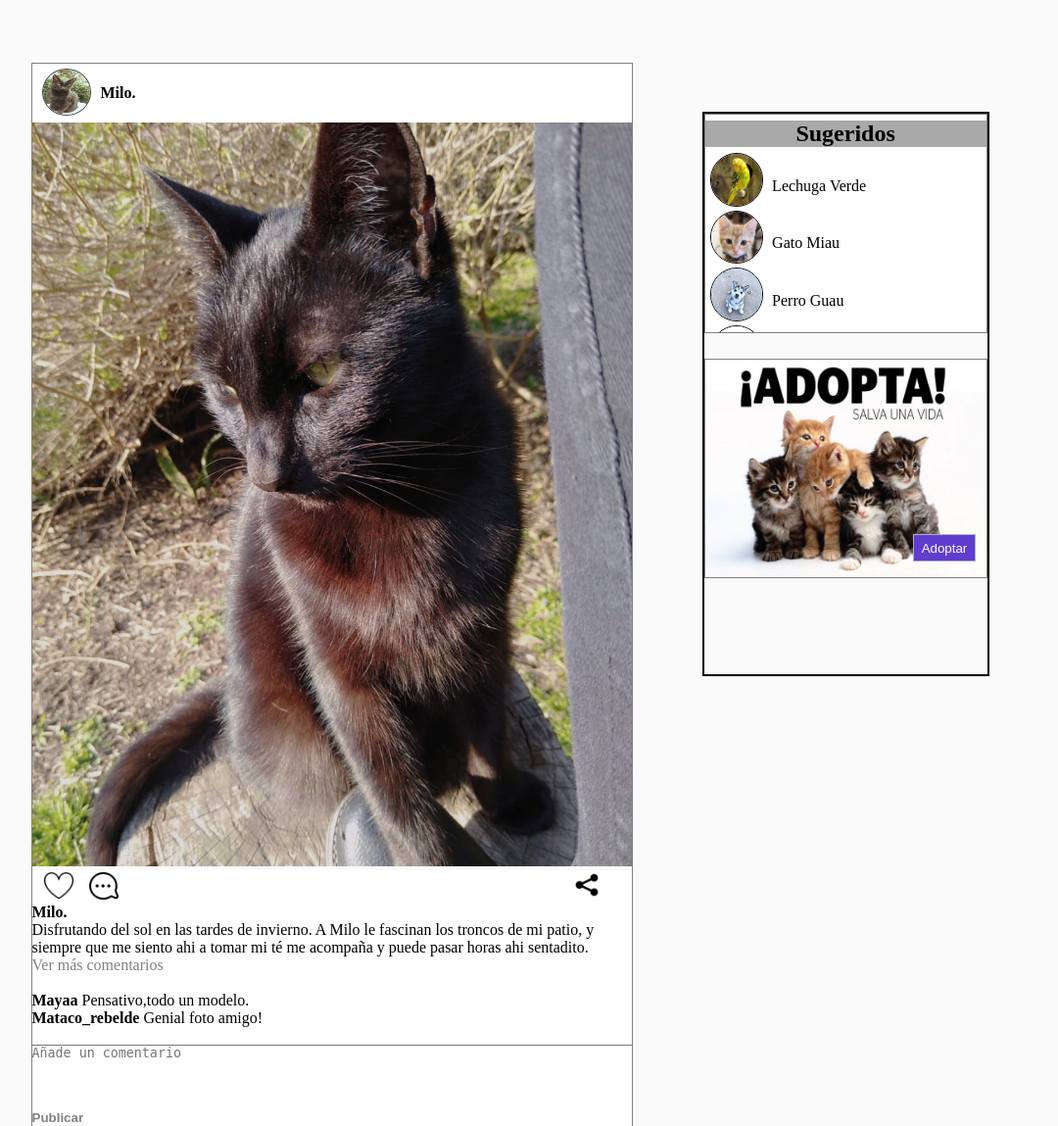
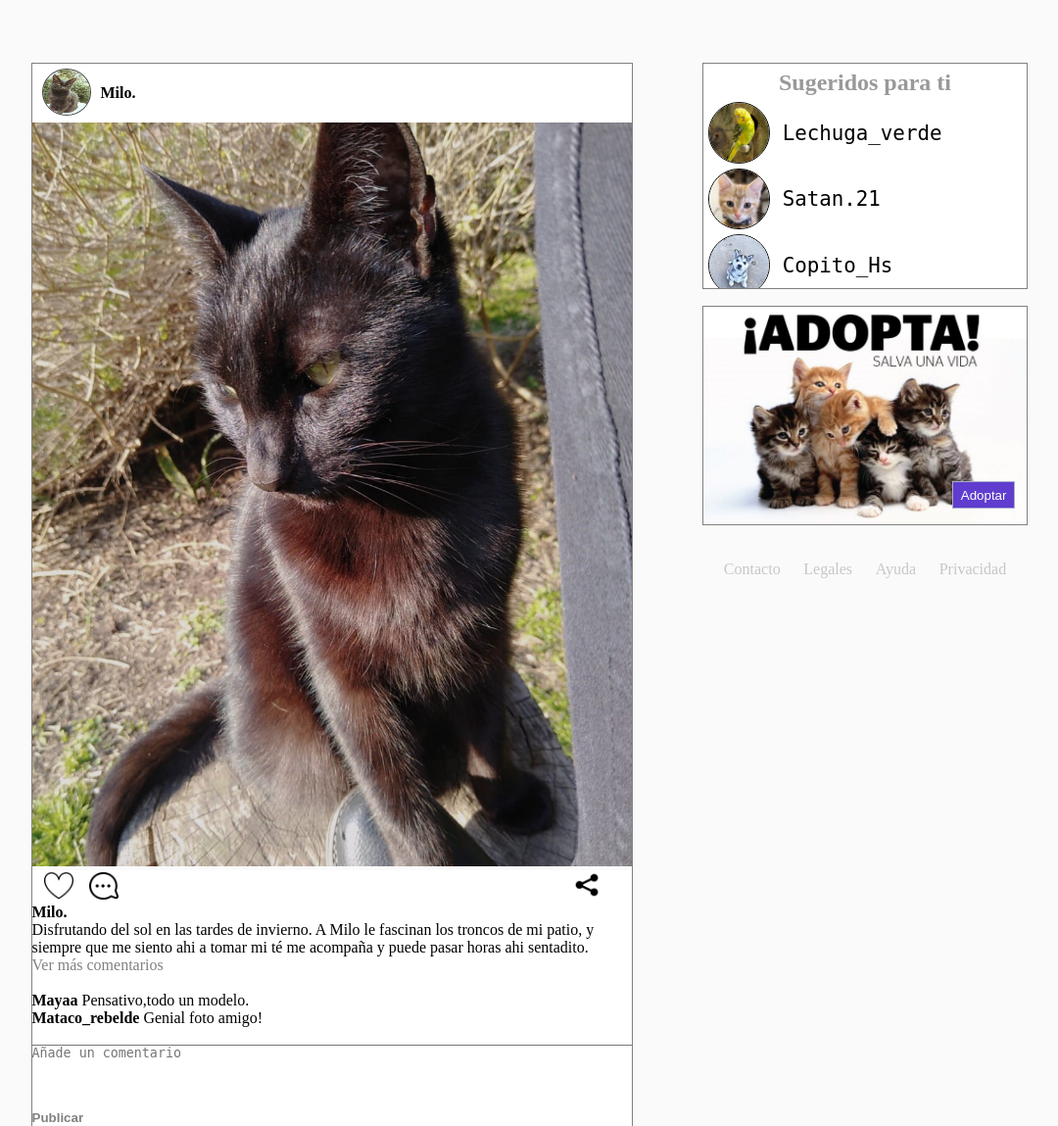
Before and after one commit to lucasan746/Proyecto, a PHP site: page /home.php in a window 1280 px wide. Shown: the part 96-1245 px from the top of the page at 98% size, without its empty margins (141-1221 px from the left). Run offline with PHP 8.4, Linux system fonts and the light colour scheme.

Commit message:
footer secc 2

```diff
--- a/css/style.css
+++ b/css/style.css
@@ -631,15 +631,15 @@ top: 21px;
 
 .seccionder{
   /* width: 36%; */
-  border: solid black 2px;
+  /* border: solid black 2px; */
   /* - */
- max-width: 293px;
- right: 12%;
- left: 67%;
+  max-width: 332px;
+  right: 5%;
+  left: 65%;
  position: fixed;
  width: 100%;
  height: 72vh;
- margin-top: 50px;
+ /* margin-top: 15px; */
 }
 
 /* Seccion 2 */
@@ -647,14 +647,9 @@ top: 21px;
   text-align: center;
   margin-top: 6px;
   margin-bottom: 6px;
-  background-color: darkgrey;
   font-size: 1.5rem;
+  color: #999;
 }
-/* .adopciones h2{
-  text-align: center;
-  position: relative;
-  top: -9vw;
-} */
 .img{
   width: 19%;
   border-radius: 5vh;
@@ -664,7 +659,7 @@ top: 21px;
 .sugeridos{
   border: solid 1px grey;
   width: 100%;
-  height: 28vh;
+  height: 231px;
   overflow: auto;
   background-color: white;
 }
@@ -672,21 +667,22 @@ top: 21px;
   width: 73%;
   display: inline-block;
   position: relative;
-  bottom: 16px;
-  margin-left: 5px;
+  bottom: 24px;
+  margin-left: 9px;
   text-decoration: none;
   color: black;
-  font-size: 1rem;
+  font-size: 1.3rem;
+  font-family: monospace;
 }
 .adopciones{
   width: 100%;
   height: 28vh;
-  margin-top: 9%;
+  margin-top: 5%;
   border: solid 1px grey;
   }
 .adopciones button{
   position: relative;
-  left: 74%;
+  left: 77%;
   top: -6vh;
   height: 28px;
   width: 64px;
@@ -696,10 +692,18 @@ top: 21px;
   padding: 6px;
   text-decoration: none;
 }
-/* .adopciones img{
-  height: 224px;
-  width: 267px;
-} */
+footer{
+  margin-top: 8%;
+}
+.foothome{
+  display: flex;
+  list-style-type: none;
+  padding: 10px;
+}
+.foothome a{
+  text-decoration: none;
+  color: #c7c7c7;
+}
 
 /* Media query */
 
--- a/seccion2.php
+++ b/seccion2.php
@@ -1,28 +1,35 @@
 <section class="seccionder">
   <article class="sugeridos">
-    <h1>Sugeridos</h1>
+    <h1>Sugeridos para ti</h1>
     <ul>
-      <img class="img" src="images/home/iconom.jpg" alt="icono"> <a href="user@user.com">Lechuga Verde</a>
+      <img class="img" src="images/home/iconom.jpg" alt="icono"> <a href="user@user.com">Lechuga_verde</a>
       <img class="img" src="images/home/iconom1.jpg" alt="icono">
-      <a href="user@user.com">Gato Miau</a>
+      <a href="user@user.com">Satan.21</a>
       <img class="img" src="images/home/iconom2.jpg" alt="icono">
-      <a href="user@user.com">Perro Guau</a>
+      <a href="user@user.com">Copito_Hs</a>
       <img class="img" src="images/home/iconom3.jpg" alt="icono">
-      <a href="user@user.com">Papa Rellena</a>
+      <a href="user@user.com">Bolita.000</a>
       <img class="img" src="images/home/iconom.jpg" alt="icono">
-      <a href="user@user.com">Lechuga Verde</a>
+      <a href="user@user.com">Lechuga_verde</a>
       <img class="img" src="images/home/iconom1.jpg" alt="icono">
-      <a href="user@user.com">Gato Miau</a>
+      <a href="user@user.com">Satan.21</a>
       <img class="img" src="images/home/iconom2.jpg" alt="icono">
-      <a href="user@user.com">Perro Guau</a>
+      <a href="user@user.com">Copito_Hs</a>
       <img class="img" src="images/home/iconom3.jpg" alt="icono">
-      <a href="user@user.com">Papa Rellena</a>
+      <a href="user@user.com">Bolita.000</a>
     </ul>
   </article>
 
   <article class="adopciones">
     <img src="images/home/adopcion.jpg" alt="fondo" width="100%" height="100%">
-    <!-- <h2>Páginas de adopciones</h2> -->
     <button type="submit" name="adoptar">Adoptar</button>
   </article>
+  <footer>
+    <ul class="foothome">
+      <li><a href="#">Contacto</a></li>
+      <li><a href="#">Legales</a></li>
+      <li><a href="#">Ayuda</a></li>
+      <li><a href="#">Privacidad</a></li>
+    </ul>
+  </footer>
 </section>
```
